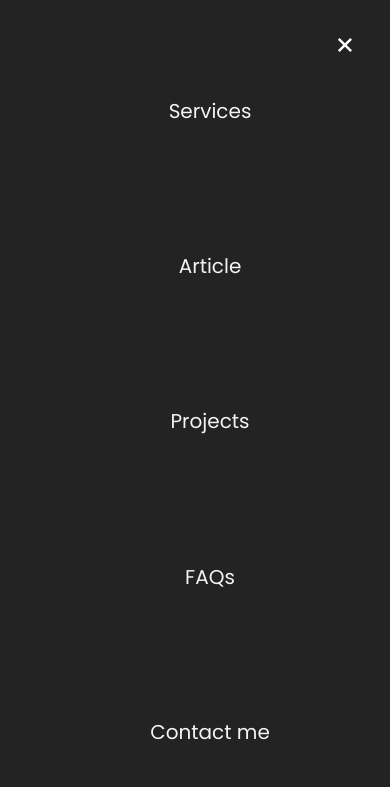
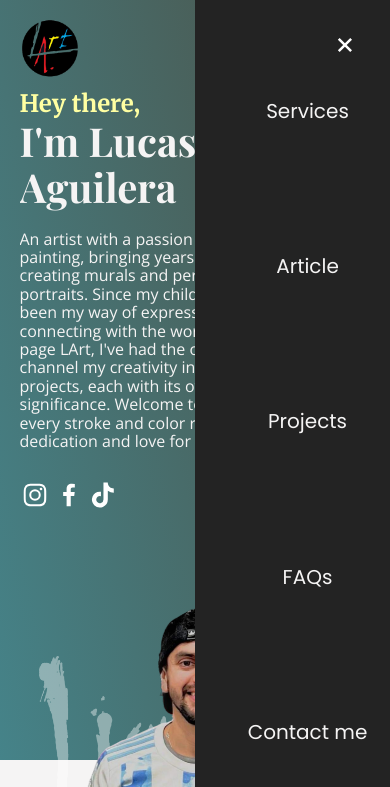
Before and after one commit to braguilera/Portfolio-Aguilera-Lucas, a plain HTML site: page index.html in a window 390 px wide. Both pictures are taken after a click on the element 355 px from the left and 50 px from the top of the page. Shown: the top 787 px of the page. Drawn offline with nearby package versions, Linux system fonts and the light colour scheme; a web font is replaced by a local one.

Commit message:
Nab and Menu updated

```diff
--- a/css/styles.css
+++ b/css/styles.css
@@ -65,14 +65,19 @@ nav.abajo{
     list-style: none;
 }
 
+
+
 .nav__links{
     color: #F5F4F4;
     text-decoration: none;
     font-family: 'Poppins';
     font-size: 20px;
-    padding-left: 30px;
+    margin-left: 30px;
 }
 
+.nav__links:hover{
+    border-bottom: 2px solid #FFFFA2;
+}
 
 .nav__menu{
     margin-left: auto;
@@ -573,7 +578,6 @@ nav.abajo{
 
 .nav__link--footer  .nav__links{
     padding-left: 0;
-    padding-right: 15px;
 }
 
 .footer__contacts{
@@ -772,6 +776,8 @@ nav.abajo{
         --show: block;
         opacity: 1;
         pointer-events: unset;
+        width: 50%;
+        right: 0;
     }
 
     .nav__close{
```
